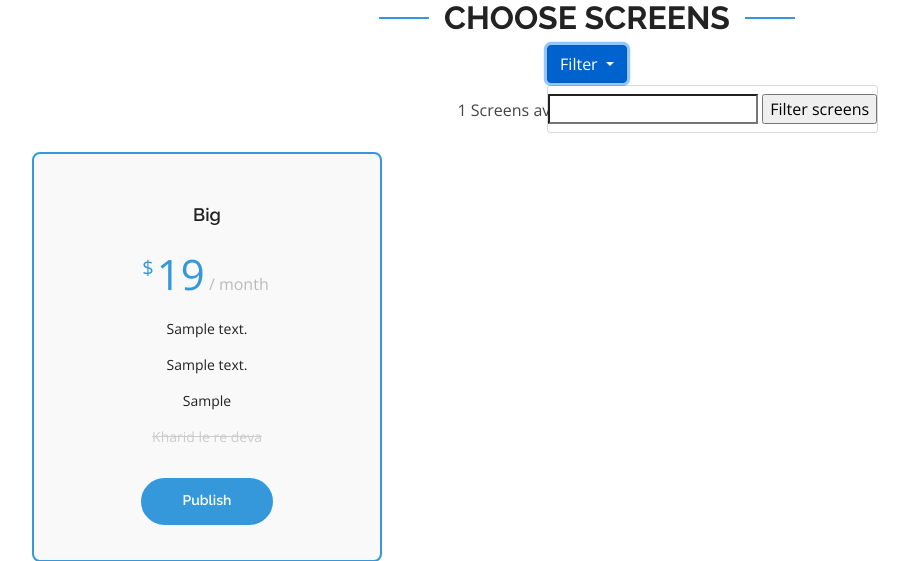
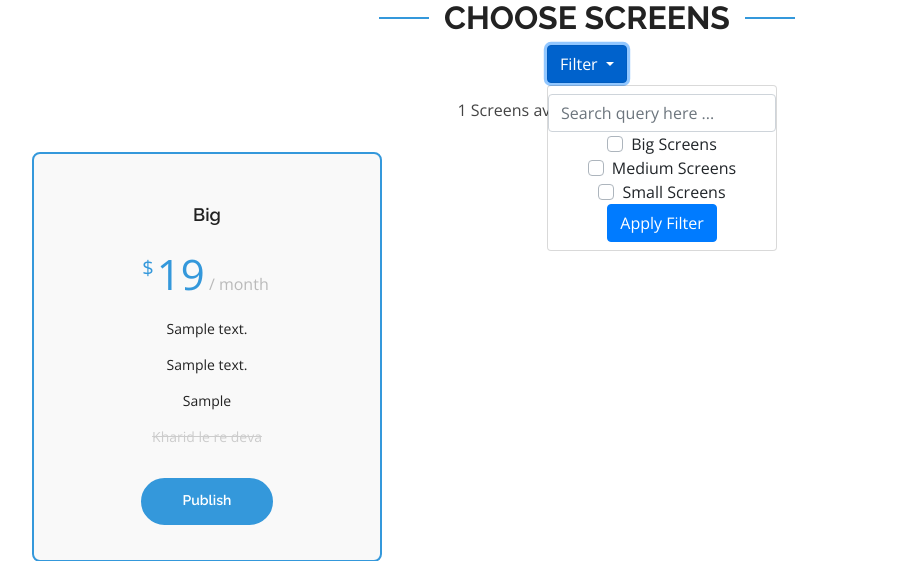
Before and after one commit to get-thepacket/Adware-pr, a Django app: page /adv/publish/00000000-0000-0000-0000-000000000001 in a window 1280 px wide, after a click on "Filter". Shown: the part 61-622 px from the top of the page, without its empty margins (73-982 px from the left). Run offline with Django 3.2, Linux system fonts and the light colour scheme; a user stored in the database is signed in; tables that the repository leaves empty hold one stand-in row (values such as "Sample post"); some libraries are stand-ins or nearby versions.

Commit message:
Screen size filters added

```diff
--- a/Adware/Advertiser/Templates/Advertiser/publish.html
+++ b/Adware/Advertiser/Templates/Advertiser/publish.html
@@ -13,8 +13,35 @@
                 </button>
             <div class="dropdown-menu" aria-labelledby="dropdownMenu2">
                 <form method="get" align="center">
-                    <input name="search" value="{{search}}" type="search">
-                    <input value="Filter screens" type="submit">
+                    <input class="form-control" name="search" value="{{search}}" type="search" placeholder="Search query here ...">
+                    <div class="custom-control custom-checkbox">
+                        {% if bflag %}
+                        <input name="big" type="checkbox" class="custom-control-input" id="customCheck3" checked>
+                        {%endif%}
+                        {%if not bflag%}
+                        <input name="big" type="checkbox" class="custom-control-input" id="customCheck3">
+                        {%endif%}
+                        <label class="custom-control-label" for="customCheck3">Big Screens</label>
+                    </div>
+                    <div class="custom-control custom-checkbox">
+                        {% if mflag %}
+                        <input name="med" type="checkbox" class="custom-control-input" id="customCheck2" checked>
+                        {%endif%}
+                        {%if not mflag%}
+                        <input name="med" type="checkbox" class="custom-control-input" id="customCheck2">
+                        {%endif%}
+                        <label class="custom-control-label" for="customCheck2">Medium Screens</label>
+                    </div>
+                    <div class="custom-control custom-checkbox">
+                        {% if sflag %}
+                        <input name="sml" type="checkbox" class="custom-control-input" id="customCheck1" checked>
+                        {%endif%}
+                        {%if not sflag%}
+                        <input name="sml" type="checkbox" class="custom-control-input" id="customCheck1">
+                        {%endif%}
+                      <label class="custom-control-label" for="customCheck1">Small Screens</label>
+                    </div>
+                    <input value="Apply Filter" class="btn btn-primary" type="submit">
                 </form>
             </div>
             </div>
--- a/Adware/Advertiser/views.py
+++ b/Adware/Advertiser/views.py
@@ -102,15 +102,47 @@ def screen_select(request, ad_id):
     search = request.GET.get('search', '')
     Screen = Screens.objects.all()
     query_result = []
+    screen_size_filter_flag = False
+    big_size_flag = False
+    med_size_flag = False
+    sml_size_flag = False
+    if request.GET.get('big','')=='on':
+        screen_size_filter_flag = True
+        big_size_flag = True
+    if request.GET.get('med','')=='on':
+        screen_size_filter_flag = True
+        med_size_flag = True
+    if request.GET.get('sml','') == 'on':
+        screen_size_filter_flag = True
+        sml_size_flag = True
+
     for screen in Screen:
         # print(screen.address,screen.landmarks,search)
         if (search in screen.address) or (search in screen.landmarks):
-            query_result.append(screen)
+            if screen_size_filter_flag:
+                size = screen.type
+                if size == 'Big' and big_size_flag:
+                    query_result.append(screen)
+                elif size == 'Small' and sml_size_flag:
+                    query_result.append(screen)
+                elif size == 'Medium' and med_size_flag:
+                    query_result.append(screen)
+                else:
+                    continue
+            else:
+                query_result.append(screen)
     print(query_result)
     total_screens = len(query_result)
     print(total_screens)
+
     return render(request, 'Advertiser/publish.html',
-                  {'total_screens': total_screens, 'query_result': query_result, 'ad_id': ad_id, 'search': search})
+                  {'total_screens': total_screens,
+                   'query_result': query_result,
+                   'ad_id': ad_id,
+                   'bflag': big_size_flag,
+                   'mflag': med_size_flag,
+                   'sflag': sml_size_flag,
+                   'search': search})
 
 
 @login_required
```
